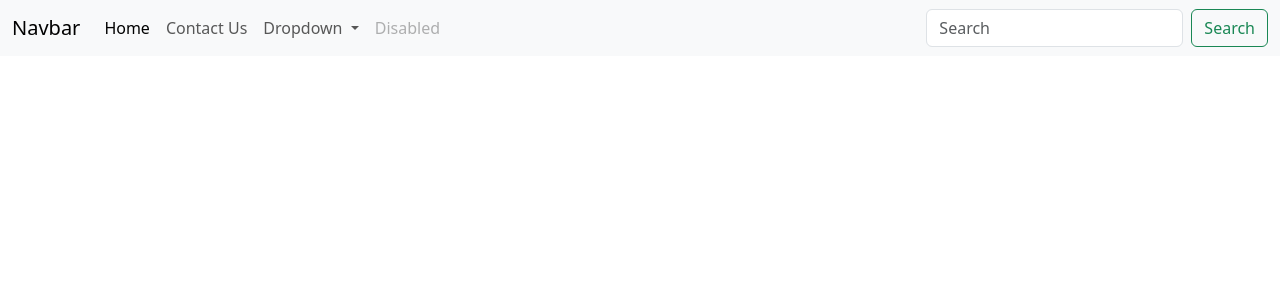
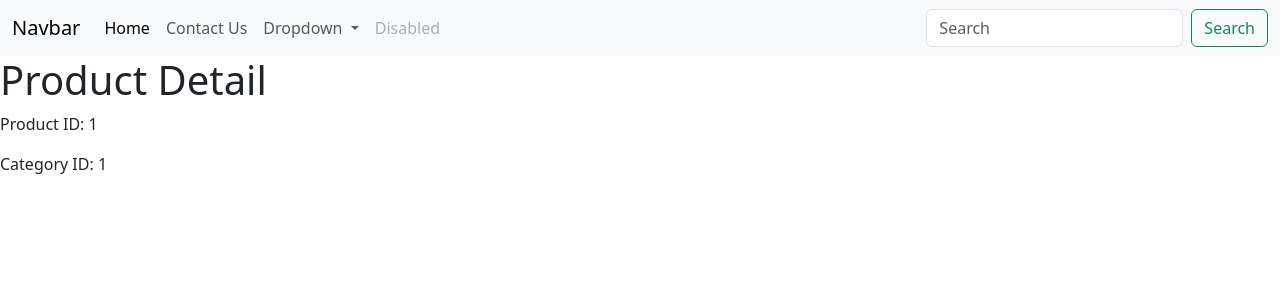
Before and after one commit to ZeroaNinea/Vue.js-Complete-Course-2, a Vue app: page /product/1/1 in a window 1280 px wide. Shown: the top 300 px of the page. Built offline with nearby package versions, Linux system fonts and the light colour scheme.

Commit message:
categoryId added

```diff
--- a/src/components/Product/ProductDetail.vue
+++ b/src/components/Product/ProductDetail.vue
@@ -16,5 +16,8 @@ console.log(route.params)
     <div v-else>
       <p>X_X No product ID found...</p>
     </div>
+    <div v-if="route.params.categoryId">
+      <p>Category ID: {{ route.params.categoryId }}</p>
+    </div>
   </div>
 </template>
--- a/src/router/index.ts
+++ b/src/router/index.ts
@@ -16,7 +16,7 @@ const router = createRouter({
       component: () => import('../components/Product/ProductList.vue'),
     },
     {
-      path: '/product/:productId',
+      path: '/product/:productId/:categoryId?',
       component: () => import('../components/Product/ProductDetail.vue'),
     },
     {
```
